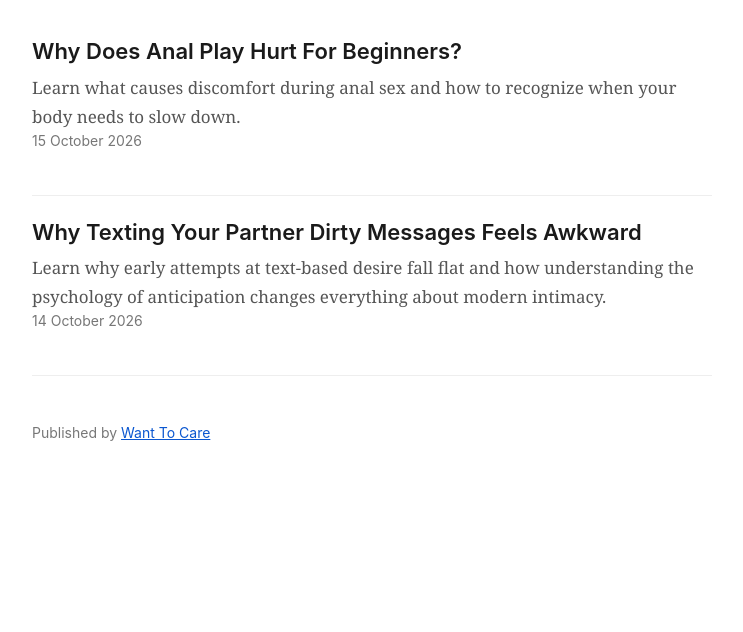
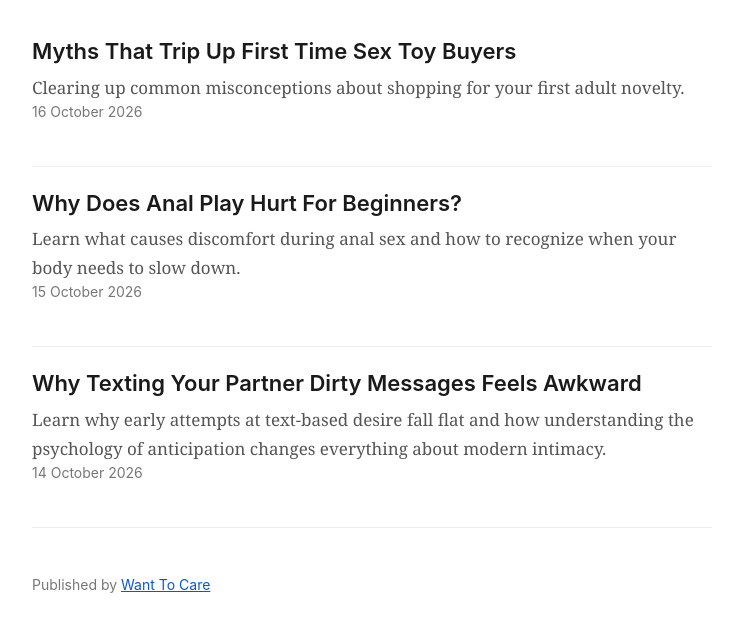
Before and after one commit to wanttocare/wanttocare-4everland, a website: page index.html in a window 1280 px wide. Shown: the part 156-788 px from the top of the page, without its empty margins (268-1011 px from the left). Drawn offline with Linux system fonts and the light colour scheme.

Commit message:
Update index.html

```diff
--- a/index.html
+++ b/index.html
@@ -1,2 +1,2 @@
 <!doctype html>
-<html lang="en"><head><meta charset="utf-8"><meta name="viewport" content="width=device-width, initial-scale=1"><title>Want To Care Blog</title><meta name="description" content="Articles from Want To Care"><link rel="stylesheet" href="style.css"></head><body><header><a href="index.html">Want To Care Blog</a></header><main><h1>Want To Care Blog</h1><ul class="list"><li><a href="posts/why-does-anal-play-hurt-for-beginners.html">Why Does Anal Play Hurt For Beginners?</a><p>Learn what causes discomfort during anal sex and how to recognize when your body needs to slow down.</p><div class="date">15 October 2026</div></li><li><a href="posts/why-texting-your-partner-dirty-messages-feels-awkward.html">Why Texting Your Partner Dirty Messages Feels Awkward</a><p>Learn why early attempts at text-based desire fall flat and how understanding the psychology of anticipation changes everything about modern intimacy.</p><div class="date">14 October 2026</div></li></ul></main><footer>Published by <a href="https://wantto.care/">Want To Care</a></footer></body></html>
+<html lang="en"><head><meta charset="utf-8"><meta name="viewport" content="width=device-width, initial-scale=1"><title>Want To Care Blog</title><meta name="description" content="Articles from Want To Care"><link rel="stylesheet" href="style.css"></head><body><header><a href="index.html">Want To Care Blog</a></header><main><h1>Want To Care Blog</h1><ul class="list"><li><a href="posts/myths-that-trip-up-first-time-sex-toy-buyers.html">Myths That Trip Up First Time Sex Toy Buyers</a><p>Clearing up common misconceptions about shopping for your first adult novelty.</p><div class="date">16 October 2026</div></li><li><a href="posts/why-does-anal-play-hurt-for-beginners.html">Why Does Anal Play Hurt For Beginners?</a><p>Learn what causes discomfort during anal sex and how to recognize when your body needs to slow down.</p><div class="date">15 October 2026</div></li><li><a href="posts/why-texting-your-partner-dirty-messages-feels-awkward.html">Why Texting Your Partner Dirty Messages Feels Awkward</a><p>Learn why early attempts at text-based desire fall flat and how understanding the psychology of anticipation changes everything about modern intimacy.</p><div class="date">14 October 2026</div></li></ul></main><footer>Published by <a href="https://wantto.care/">Want To Care</a></footer></body></html>
```
